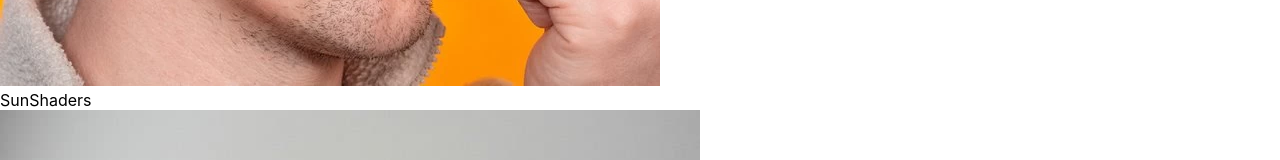
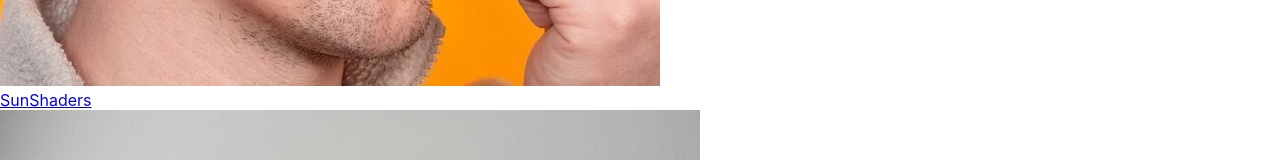
Before and after one commit to wise-guru/shopping-cart, a React (Create React App) app: page /shop in a window 1280 px wide. Shown: the part 738-898 px from the top of the page. Built offline with nearby package versions, Linux system fonts and the light colour scheme.

Commit message:
add route property to href

```diff
--- a/src/components/Products.js
+++ b/src/components/Products.js
@@ -3,8 +3,10 @@ import React from "react";
 function Products(props) {
   return (
     <div className="product">
-      <img className="productImage" src={props.image} alt={props.name} />
-      <div className="productName">{props.name}</div>
+      <a href={props.route}>
+        <img className="productImage" src={props.image} alt={props.name} />
+        <div className="productName">{props.name}</div>
+      </a>
     </div>
   );
 }
```
